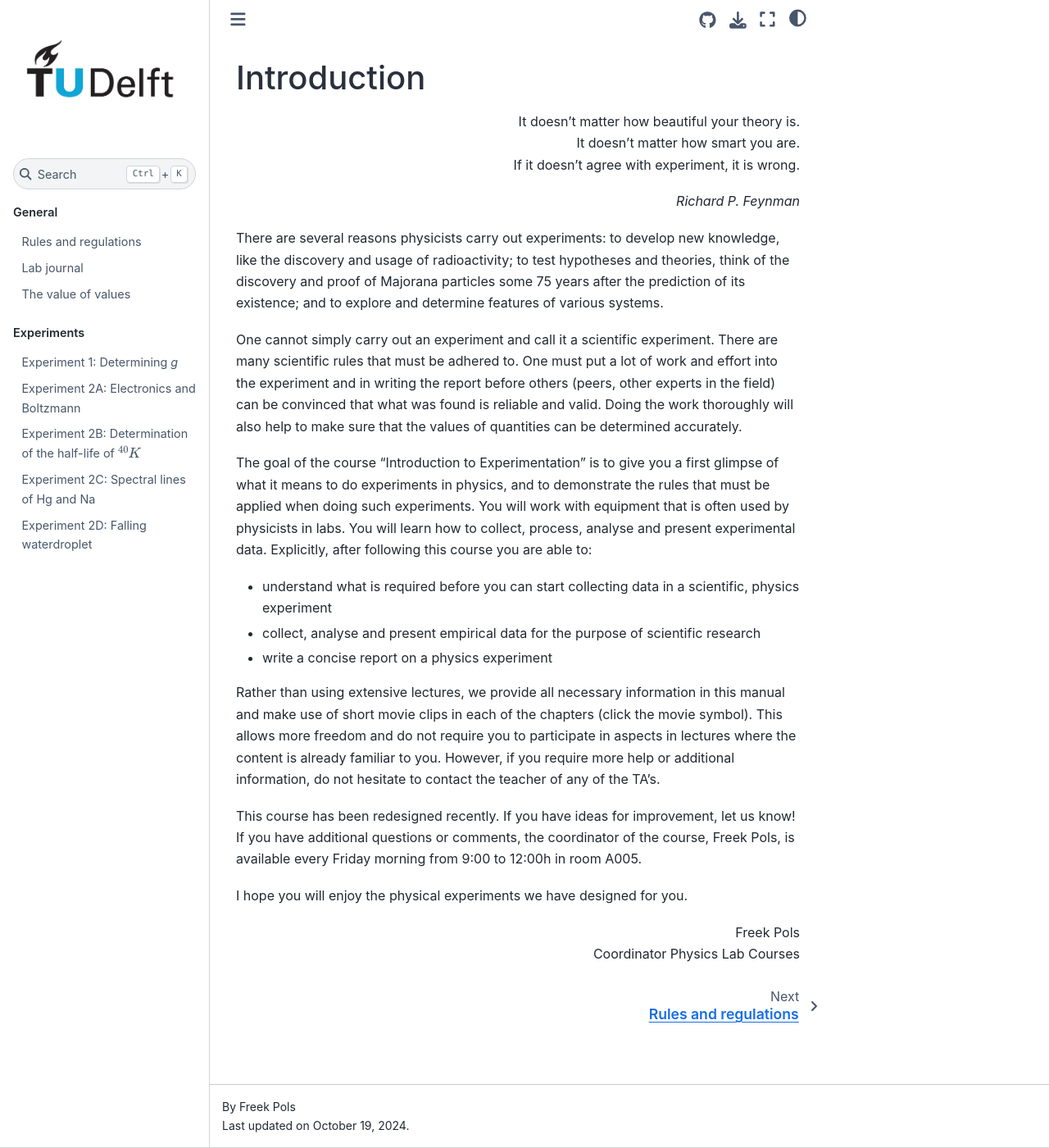
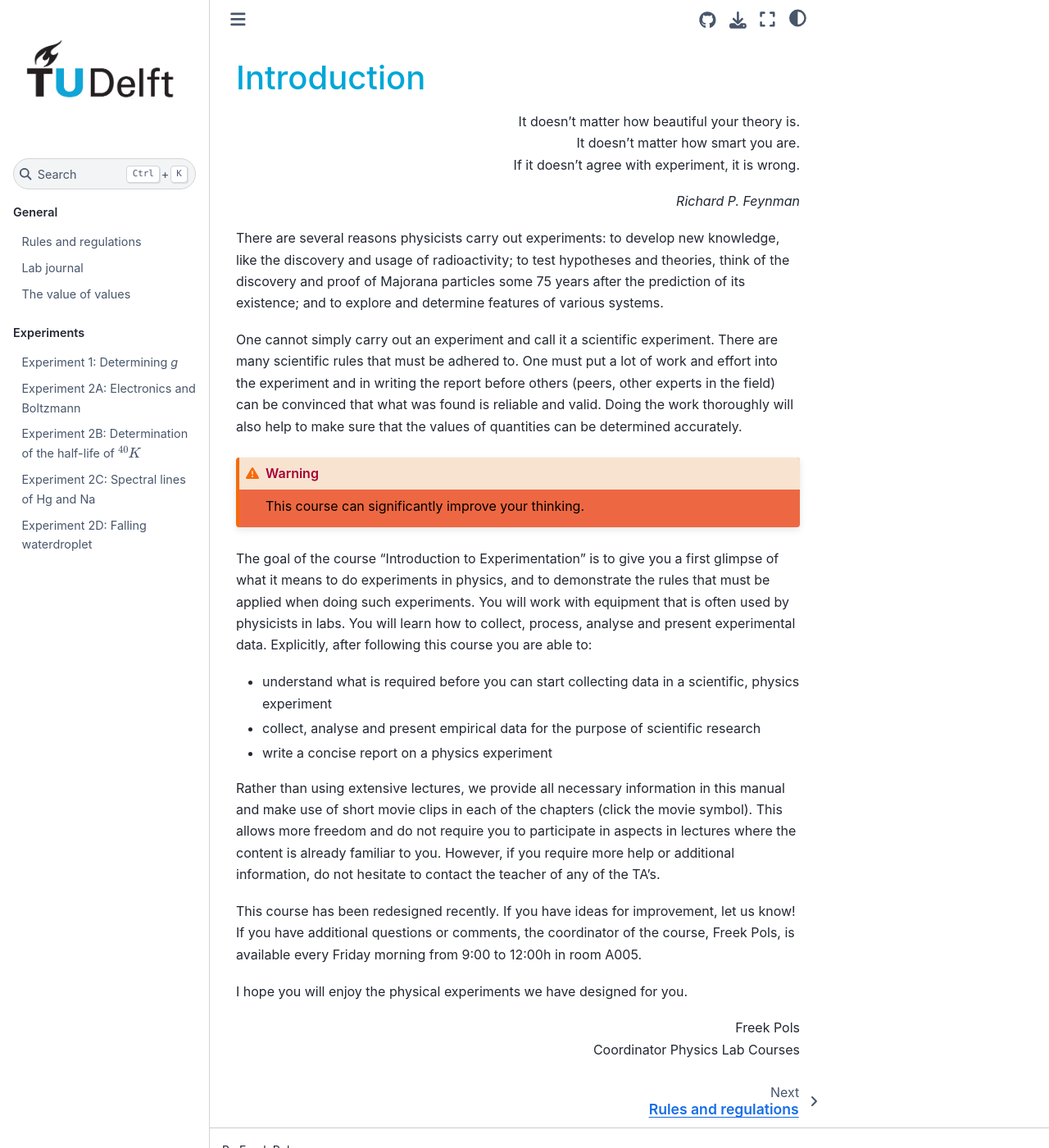
Before and after one commit to Contemporary-Physicslab/TN2985, a Jupyter Book: the page built from book/intro.md, in a window 1280 px wide and 1400 px high. Shown: the whole window at 82% size. Built offline with Jupyter Book 1.0.4 settings and Sphinx 7.4.7 and the Sphinx Book theme 1.1.4, drawn with Linux system fonts in a browser that asks for light colours; comment, search, counter and statistics services are not loaded.

Commit message:
update with CSS

````diff
--- /dev/null
+++ b/book/_static/TUD.css
@@ -0,0 +1,24 @@
+/* Custom CSS for TUD theme */
+
+/* https://www.tudelft.nl/en/tu-delft-corporate-design/components/colour*/
+h1 {
+    color: rgb(0, 166, 214) !important;
+}
+
+h2 {
+    color: rgb(0, 118, 194) !important;
+}
+
+h3 {
+    color: rgb(12, 35, 64) !important;
+}
+
+.admonition.warning {
+    background-color: rgb(237, 104, 66); /* Light red background */
+    border-left: 4px solid rgb(165,0,52); /* Dark red border */
+    color: black; /* Dark red text */ !important;
+}
+
+.admonition.warning .admonition-title {
+    color: rgb(165,0,52); !important;
+}
--- a/book/intro.md
+++ b/book/intro.md
@@ -13,6 +13,10 @@
 There are several reasons physicists carry out experiments: to develop new knowledge, like the discovery and usage of radioactivity; to test hypotheses and theories, think of the discovery and proof of Majorana particles some 75 years after the prediction of its existence; and to explore and determine features of various systems.
 
 One cannot simply carry out an experiment and call it a scientific experiment. There are many scientific rules that must be adhered to. One must put a lot of work and effort into the experiment and in writing the report before others (peers, other experts in the field) can be convinced that what was found is reliable and valid. Doing the work thoroughly will also help to make sure that the values of quantities can be determined accurately.
+
+```{warning}
+This course can significantly improve your thinking.
+```
 
 The goal of the course "Introduction to Experimentation" is to give you a first glimpse of what it means to do experiments in physics, and to demonstrate the rules that must be applied when doing such experiments. You will work with equipment that is often used by physicists in labs. You will learn how to collect, process, analyse and present experimental data. Explicitly, after following this course you are able to:
 
````
